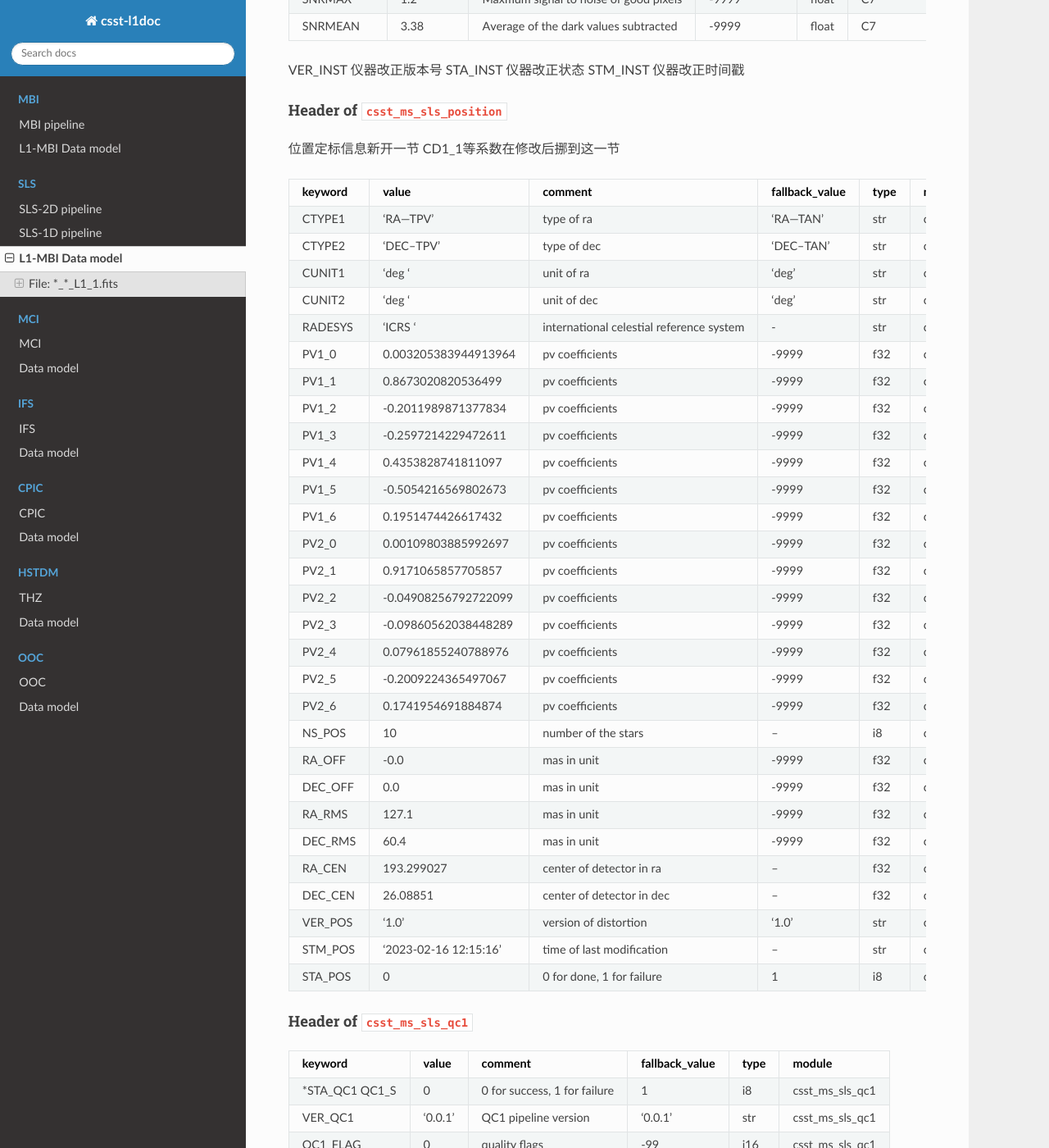
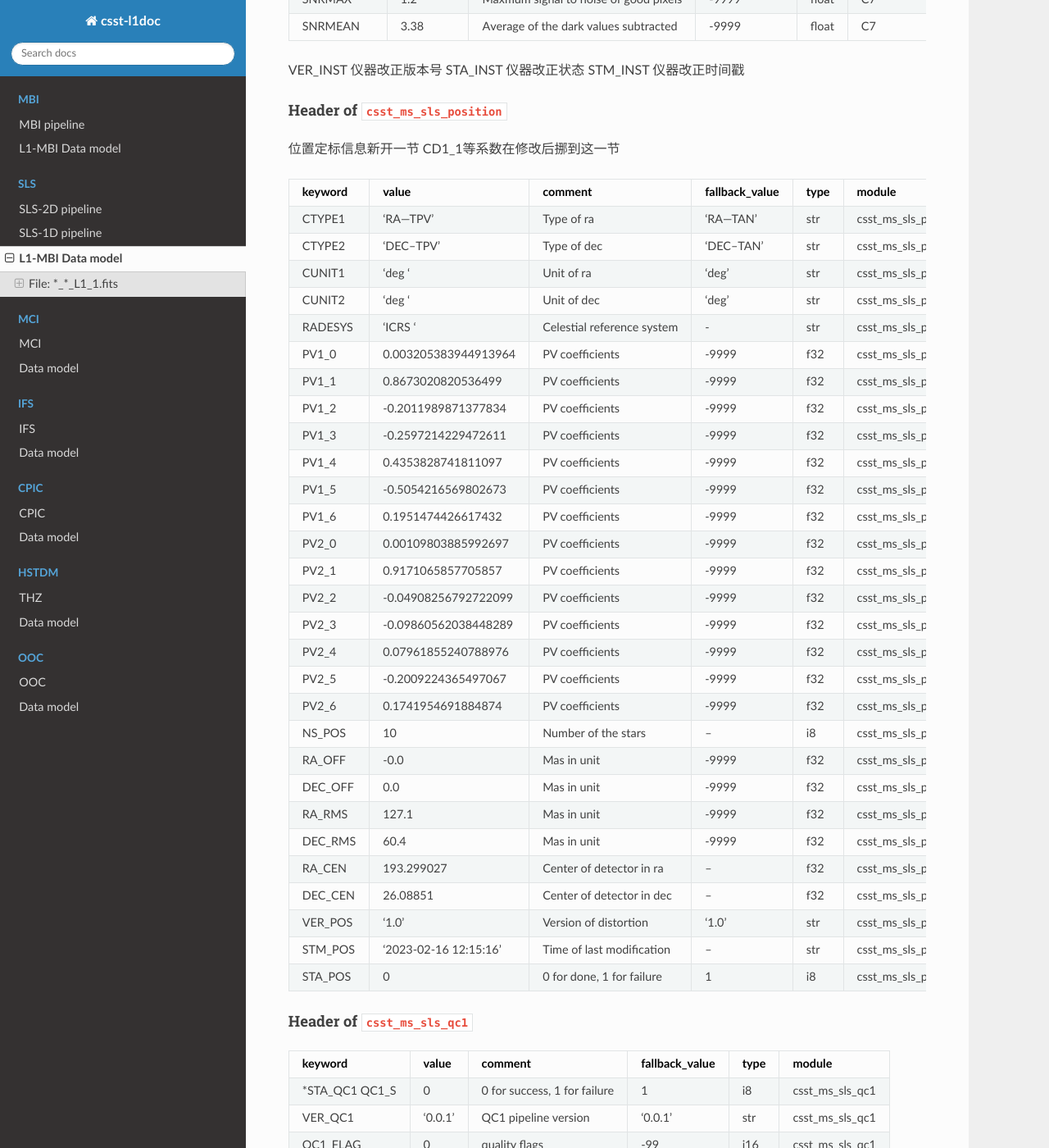
Before and after one commit to hypergravity/csst-doc-msc, a Sphinx documentation site: the page built from docs/source/sls/data_model.md, in a window 1280 px wide and 1400 px high, scrolled down 1893 px. Shown: the whole window at 82% size. Built offline with Sphinx 7.4.7 and the Read the Docs theme 2.0.0, drawn with Linux system fonts in a browser that asks for light colours; some of the changed text lies outside the part shown.

Commit message:
Update data_model.md

```diff
--- a/docs/source/sls/data_model.md
+++ b/docs/source/sls/data_model.md
@@ -39,12 +39,12 @@
 | R_BIAS             | '*bias.fits'           | SuperBias reference file name                 | 'N/A'                 | str    | C7  |
 | R_DARK             | '*dark.fits'           | Dark reference file name                      | 'N/A'                 | str    | C7  |
 | R_DFLAT            | '*flat.fits'           | Detector Flat reference file name             | 'N/A'                 | str    | C7  |
-| STA_DQINI            | 0                     | Data Quality Initialization status             | 1                     | int  | C7  |
-| STA_SATURA           | 0                      | Saturation Checking status                 | 1                    | int   | C7  |
-| STA_ERRINI           | 0                      | Error Initialization status                 | 1                     | int   | C7  |
-| STA_BIAS             | 0                      | Bias correction status                      | 1                     | int   | C7  |
-| STA_DARK             | 0                     | Dark correction status                       | 1                     | int   | C7  |
-| STA_FLAT             | 0                      | Flat field correction status                 | 1                     | int   | C7  |
+| STA_DQINI            | 1                     | Data Quality Initialization status             | 0                     | int  | C7  |
+| STA_SATURA           | 1                      | Saturation Checking status                 | 0                     | int   | C7  |
+| STA_ERRINI           | 1                      | Error Initialization status                 | 0                     | int   | C7  |
+| STA_BIAS             | 1                      | Bias correction status                      | 0                     | int   | C7  |
+| STA_DARK             | 1                     | Dark correction status                       | 0                     | int   | C7  |
+| STA_FLAT             | 1                      | Flat field correction status                 | 0                     | int   | C7  |
 | VER_INST           | '0.0.1 '               | Instrument calibration pipeline version   | -                     | str    | C7 |
 | STA_INST        | 1  | Instrument calibration status | 0 | int | C7 |
 | STM_INST | '2022-12-30T10:18:53'  | Instrument pipeline processing time             | -  | str    | C7  |
@@ -79,35 +79,35 @@
 
 | keyword  | value                 | comment                      | fallback_value | type   | module                | last modified |
 |----------|:----------------------|------------------------------|----------------|--------|-----------------------|------|
-| CTYPE1   | 'RA---TPV'            | type of ra                   | 'RA---TAN'     | str    | csst_ms_sls_position  | C7   |
-| CTYPE2   | 'DEC--TPV'            | type of dec                  | 'DEC--TAN'     | str    | csst_ms_sls_position  | C7   |
-| CUNIT1   | 'deg  '               | unit of ra                   | 'deg'          | str    | csst_ms_sls_position  | C7   |
-| CUNIT2   | 'deg  '               | unit of dec                  | 'deg'          | str    | csst_ms_sls_position  | C7   |
-| RADESYS  | 'ICRS '               | international celestial reference system | -  | str    | csst_ms_sls_position  | C7   |
-| PV1_0    | 0.003205383944913964  | pv coefficients              | -9999          | f32    | csst_ms_sls_position  | C7   |
-| PV1_1    | 0.8673020820536499    | pv coefficients              | -9999          | f32    | csst_ms_sls_position  | C7   |
-| PV1_2    | -0.2011989871377834   | pv coefficients              | -9999          | f32    | csst_ms_sls_position  | C7   |
-| PV1_3    | -0.2597214229472611   | pv coefficients              | -9999          | f32    | csst_ms_sls_position  | C7   |
-| PV1_4    | 0.4353828741811097    | pv coefficients              | -9999          | f32    | csst_ms_sls_position  | C7   |
-| PV1_5    | -0.5054216569802673   | pv coefficients              | -9999          | f32    | csst_ms_sls_position  | C7   |
-| PV1_6    | 0.1951474426617432    | pv coefficients              | -9999          | f32    | csst_ms_sls_position  | C7   |
-| PV2_0    | 0.00109803885992697   | pv coefficients              | -9999          | f32    | csst_ms_sls_position  | C7   |
-| PV2_1    | 0.9171065857705857    | pv coefficients              | -9999          | f32    | csst_ms_sls_position  | C7   |
-| PV2_2    | -0.04908256792722099  | pv coefficients              | -9999          | f32    | csst_ms_sls_position  | C7   |
-| PV2_3    | -0.09860562038448289  | pv coefficients              | -9999          | f32    | csst_ms_sls_position  | C7   |
-| PV2_4    | 0.07961855240788976   | pv coefficients              | -9999          | f32    | csst_ms_sls_position  | C7   |
-| PV2_5    | -0.2009224365497067   | pv coefficients              | -9999          | f32    | csst_ms_sls_position  | C7   |
-| PV2_6    | 0.1741954691884874    | pv coefficients              | -9999          | f32    | csst_ms_sls_position  | C7   |
-| NS_POS   | 10                    | number of the stars          | --             | i8     | csst_ms_sls_position  | C7   |
-| RA_OFF   | -0.0                  | mas in unit                  | -9999          | f32    | csst_ms_sls_position  | C7   |
-| DEC_OFF  | 0.0                   | mas in unit                  | -9999          | f32    | csst_ms_sls_position  | C7   |
-| RA_RMS   | 127.1                 | mas in unit                  | -9999          | f32    | csst_ms_sls_position  | C7   |
-| DEC_RMS  | 60.4                  | mas in unit                  | -9999          | f32    | csst_ms_sls_position  | C7   |
-| RA_CEN   | 193.299027            | center of detector in ra     | --             | f32    | csst_ms_sls_position  | C7   |
-| DEC_CEN  | 26.08851              | center of detector in dec    | --             | f32    | csst_ms_sls_position  | C7   |
-| VER_POS  | '1.0'                 | version of distortion        | '1.0'          | str    | csst_ms_sls_position  | C7   |
-| STM_POS  | '2023-02-16 12:15:16' | time of last modification    | --             | str    | csst_ms_sls_position  | C7   |
-| STA_POS  | 0                     | 0 for done, 1 for failure    | 1              | i8     |  csst_ms_sls_position | C7   |
+| CTYPE1   | 'RA---TPV'            | Type of ra                   | 'RA---TAN'     | str    | csst_ms_sls_position  | C7   |
+| CTYPE2   | 'DEC--TPV'            | Type of dec                  | 'DEC--TAN'     | str    | csst_ms_sls_position  | C7   |
+| CUNIT1   | 'deg  '               | Unit of ra                   | 'deg'          | str    | csst_ms_sls_position  | C7   |
+| CUNIT2   | 'deg  '               | Unit of dec                  | 'deg'          | str    | csst_ms_sls_position  | C7   |
+| RADESYS  | 'ICRS '               | Celestial reference system   | -              | str    | csst_ms_sls_position  | C7   |
+| PV1_0    | 0.003205383944913964  | PV coefficients              | -9999          | f32    | csst_ms_sls_position  | C7   |
+| PV1_1    | 0.8673020820536499    | PV coefficients              | -9999          | f32    | csst_ms_sls_position  | C7   |
+| PV1_2    | -0.2011989871377834   | PV coefficients              | -9999          | f32    | csst_ms_sls_position  | C7   |
+| PV1_3    | -0.2597214229472611   | PV coefficients              | -9999          | f32    | csst_ms_sls_position  | C7   |
+| PV1_4    | 0.4353828741811097    | PV coefficients              | -9999          | f32    | csst_ms_sls_position  | C7   |
+| PV1_5    | -0.5054216569802673   | PV coefficients              | -9999          | f32    | csst_ms_sls_position  | C7   |
+| PV1_6    | 0.1951474426617432    | PV coefficients              | -9999          | f32    | csst_ms_sls_position  | C7   |
+| PV2_0    | 0.00109803885992697   | PV coefficients              | -9999          | f32    | csst_ms_sls_position  | C7   |
+| PV2_1    | 0.9171065857705857    | PV coefficients              | -9999          | f32    | csst_ms_sls_position  | C7   |
+| PV2_2    | -0.04908256792722099  | PV coefficients              | -9999          | f32    | csst_ms_sls_position  | C7   |
+| PV2_3    | -0.09860562038448289  | PV coefficients              | -9999          | f32    | csst_ms_sls_position  | C7   |
+| PV2_4    | 0.07961855240788976   | PV coefficients              | -9999          | f32    | csst_ms_sls_position  | C7   |
+| PV2_5    | -0.2009224365497067   | PV coefficients              | -9999          | f32    | csst_ms_sls_position  | C7   |
+| PV2_6    | 0.1741954691884874    | PV coefficients              | -9999          | f32    | csst_ms_sls_position  | C7   |
+| NS_POS   | 10                    | Number of the stars          | --             | i8     | csst_ms_sls_position  | C7   |
+| RA_OFF   | -0.0                  | Mas in unit                  | -9999          | f32    | csst_ms_sls_position  | C7   |
+| DEC_OFF  | 0.0                   | Mas in unit                  | -9999          | f32    | csst_ms_sls_position  | C7   |
+| RA_RMS   | 127.1                 | Mas in unit                  | -9999          | f32    | csst_ms_sls_position  | C7   |
+| DEC_RMS  | 60.4                  | Mas in unit                  | -9999          | f32    | csst_ms_sls_position  | C7   |
+| RA_CEN   | 193.299027            | Center of detector in ra     | --             | f32    | csst_ms_sls_position  | C7   |
+| DEC_CEN  | 26.08851              | Center of detector in dec    | --             | f32    | csst_ms_sls_position  | C7   |
+| VER_POS  | '1.0'                 | Version of distortion        | '1.0'          | str    | csst_ms_sls_position  | C7   |
+| STM_POS  | '2023-02-16 12:15:16' | Time of last modification    | --             | str    | csst_ms_sls_position  | C7   |
+| STA_POS  | 0                     | 0 for done, 1 for failure    | 1              | i8     | csst_ms_sls_position  | C7   |
 
 
 #### Header of `csst_ms_sls_qc1`
```
